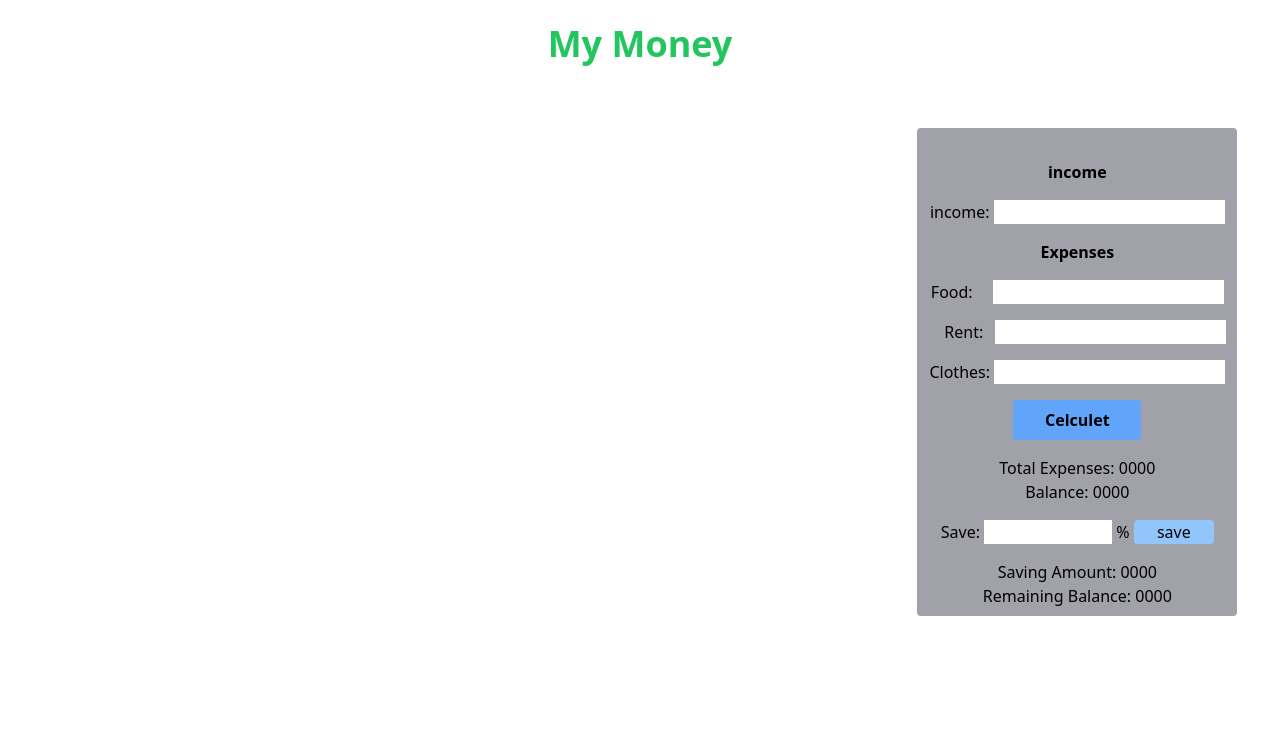
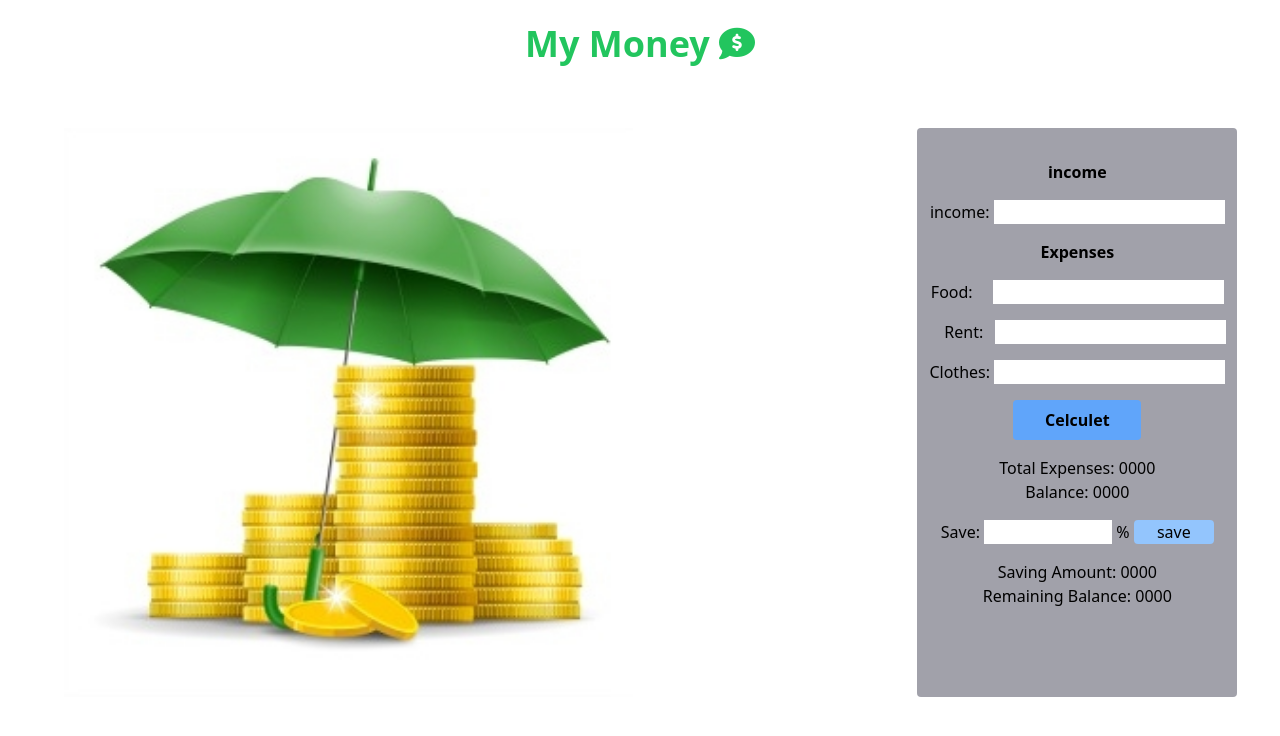
Before and after one commit to akram56789/my-monney-master, a plain HTML site: page index.html in a window 1280 px wide. Drawn offline with nearby package versions, Linux system fonts and the light colour scheme.

Commit message:
assingment-5

```diff
--- a/index.html
+++ b/index.html
@@ -6,6 +6,9 @@
     <meta http-equiv="X-UA-Compatible" content="IE=edge">
     <meta name="viewport" content="width=device-width, initial-scale=1.0">
     <title>my money</title>
+    <!-- font  -->
+    <script src="https://kit.fontawesome.com/34a2d218be.js" crossorigin="anonymous"></script>
+
     <!-- tailwind file -->
     <script src="https://cdn.tailwindcss.com"></script>
 
@@ -13,13 +16,15 @@
 
 <body>
     <header>
-        <h1 class="text-4xl text-green-500 text-center font-semibold mt-6	">My Money</h1>
+        <h1 class="text-4xl text-green-500 text-center font-semibold mt-6	">My Money
+            <i class="fas fa-comment-dollar"></i>
+        </h1>
     </header>
     <main>
         <section>
             <div class=" flex flex-nowrap">
                 <div class="w-2/3">
-                    <img class="ml-16 mt-16    " src="images/money2.jpg" alt="">
+                    <img class="ml-16 mt-16 w-2/3    " src="images/my-money.jpg" alt="">
                 </div>
                 <div class="bg-zinc-400 p-2  rounded w-1/4 mt-16 text-center ml-16 ">
                     <div class="mt-6">
```
Also changed, not shown: images/money2.jpg (added), images/money3.jpg (added), images/my-money.jpg (added), js/banking.js (added), js/login.js (added).
